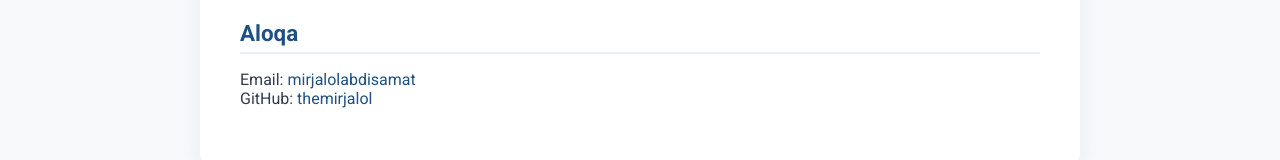
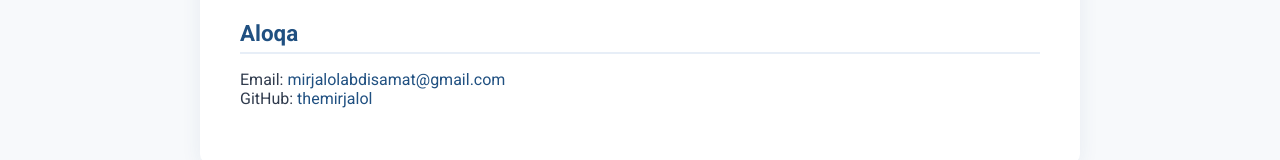
Before and after one commit to themirjalol/portfolio, a plain HTML site: page index.html in a window 1280 px wide. Shown: the part 768-928 px from the top of the page. Drawn offline with Linux system fonts and the light colour scheme.

Commit message:
Update index.html

```diff
--- a/index.html
+++ b/index.html
@@ -109,7 +109,7 @@
         <section>
             <h2>Aloqa</h2>
             <p>
-                Email: <a href="mailto:">mirjalolabdisamat</a><br>
+                Email: <a href="mailto:">mirjalolabdisamat@gmail.com</a><br>
                 GitHub: <a href="https://github.com/themirjalol" target="_blank">themirjalol</a>
             </p>
         </section>
```
